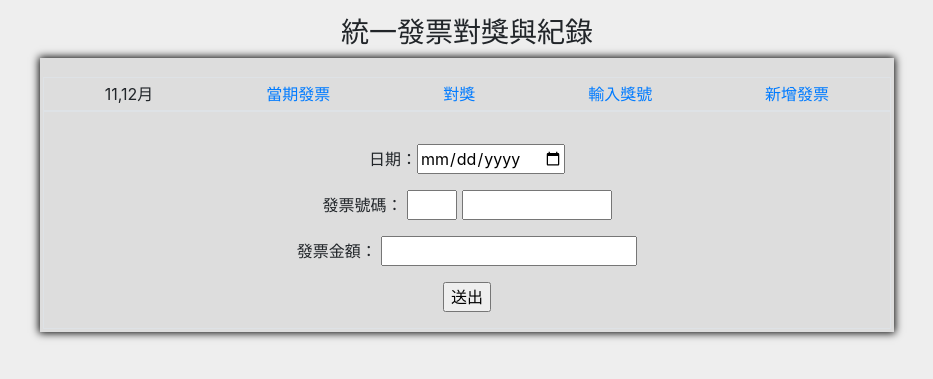
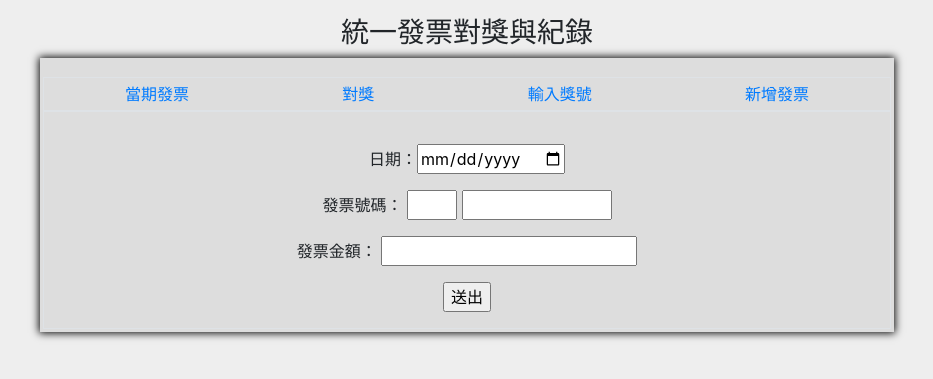
Before and after one commit to wdaweb/invoice-catuxian, a PHP site: page /default.php in a window 1280 px wide. Shown: the top 379 px of the page, without its empty margins (173-1106 px from the left). Run offline with PHP 8.4, Linux system fonts and the light colour scheme.

Commit message:
刪去不需要的td

```diff
--- a/default.php
+++ b/default.php
@@ -18,7 +18,7 @@
         ];
         $m = ceil(date("m") / 2);
         ?>
-        <div class="text-center"><?= $month[$m]; ?></div>
+
         <div class="text-center">
             <a href="?do=invoice_list">當期發票</a>
         </div>
```
